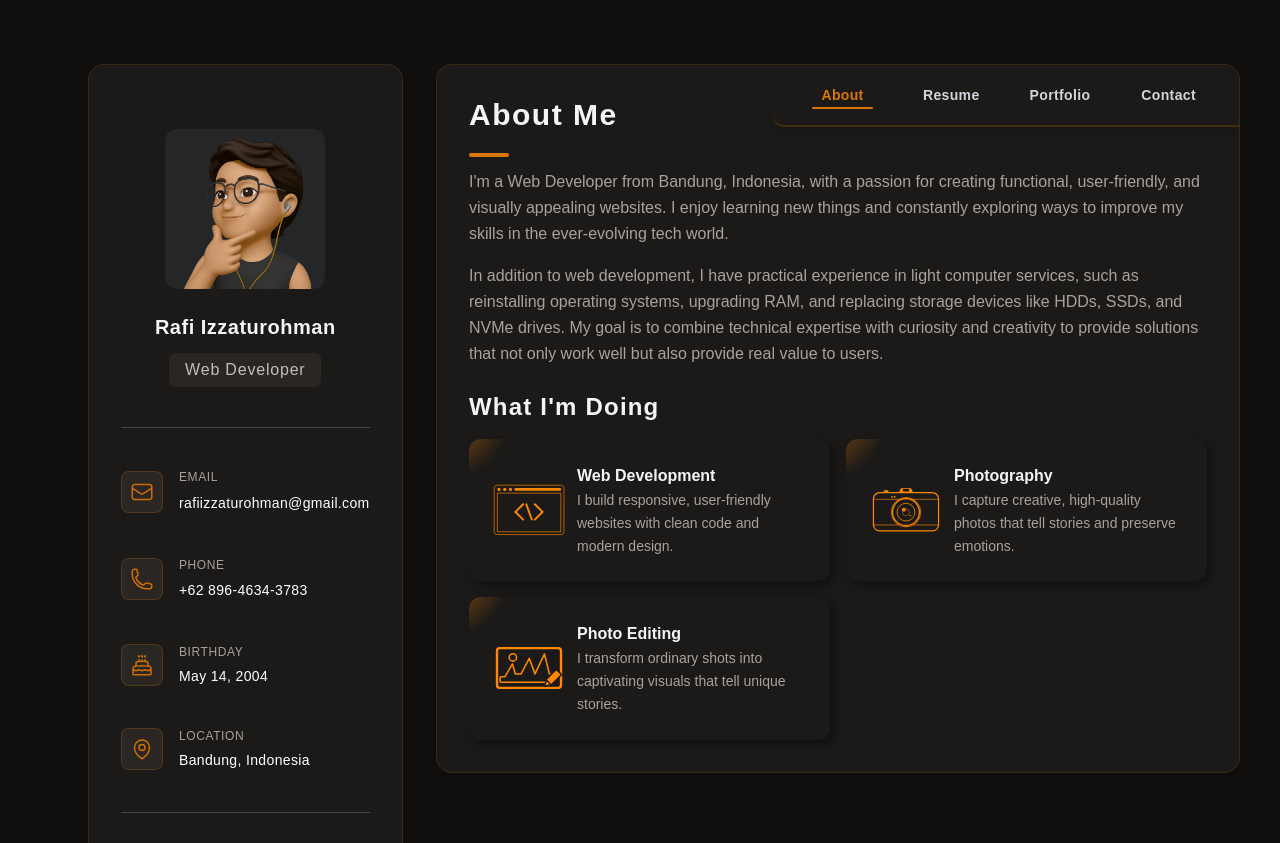
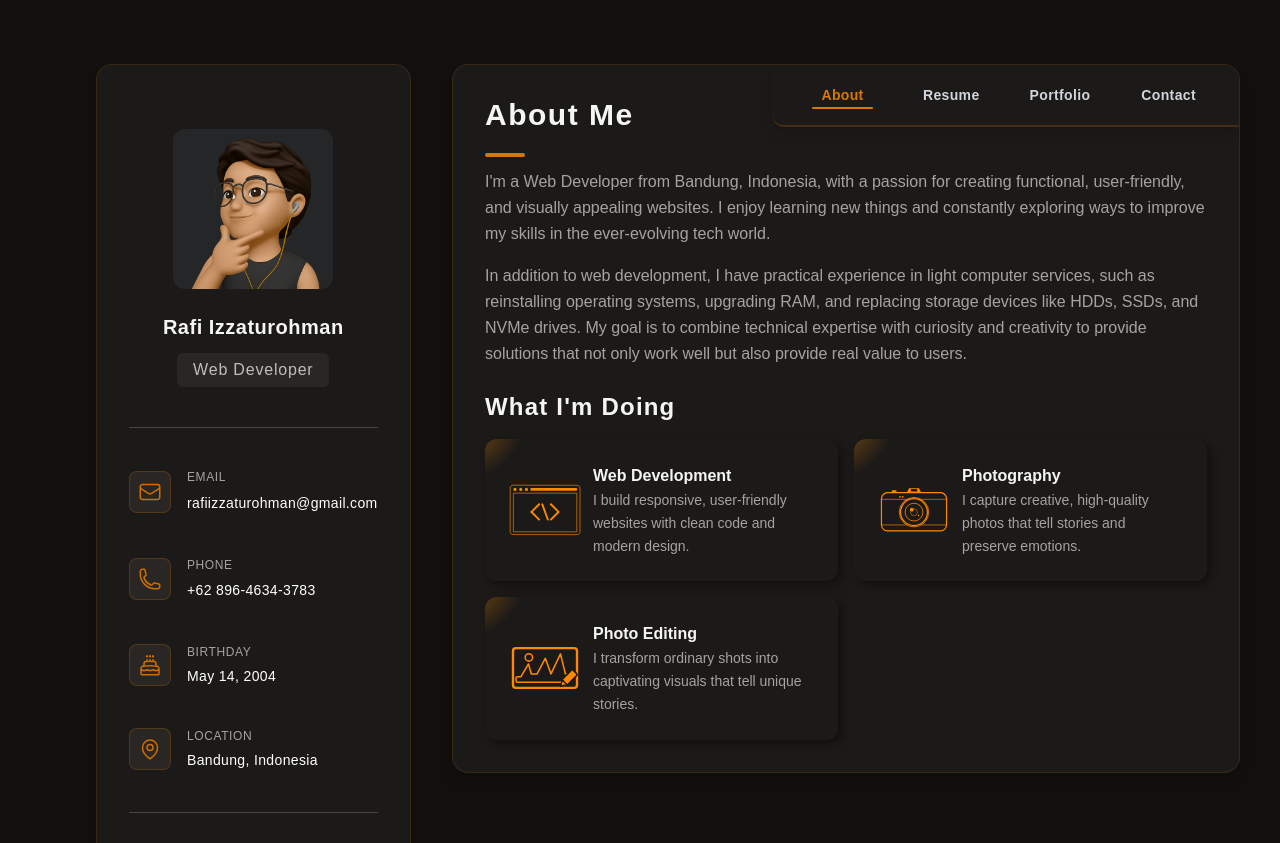
Before and after one commit to rafiizzaturohman/gluon, a Next.js app: page / in a window 1280 px wide. Built offline with nearby package versions, Linux system fonts and the light colour scheme.

Commit message:
Minor Update

```diff
--- a/src/app/page.tsx
+++ b/src/app/page.tsx
@@ -10,7 +10,7 @@ const Home = () => {
 
   return (
     <main
-      className="min-h-screen flex flex-col md:flex-row gap-2 lg:gap-12
+      className="min-h-screen flex flex-col md:flex-row gap-2 lg:gap-14
       px-3 sm:px-4 md:px-6 lg:px-10 py-4 pb-14 md:py-10 lg:py-16"
     >
       {/* NavBar Mobile */}
```
